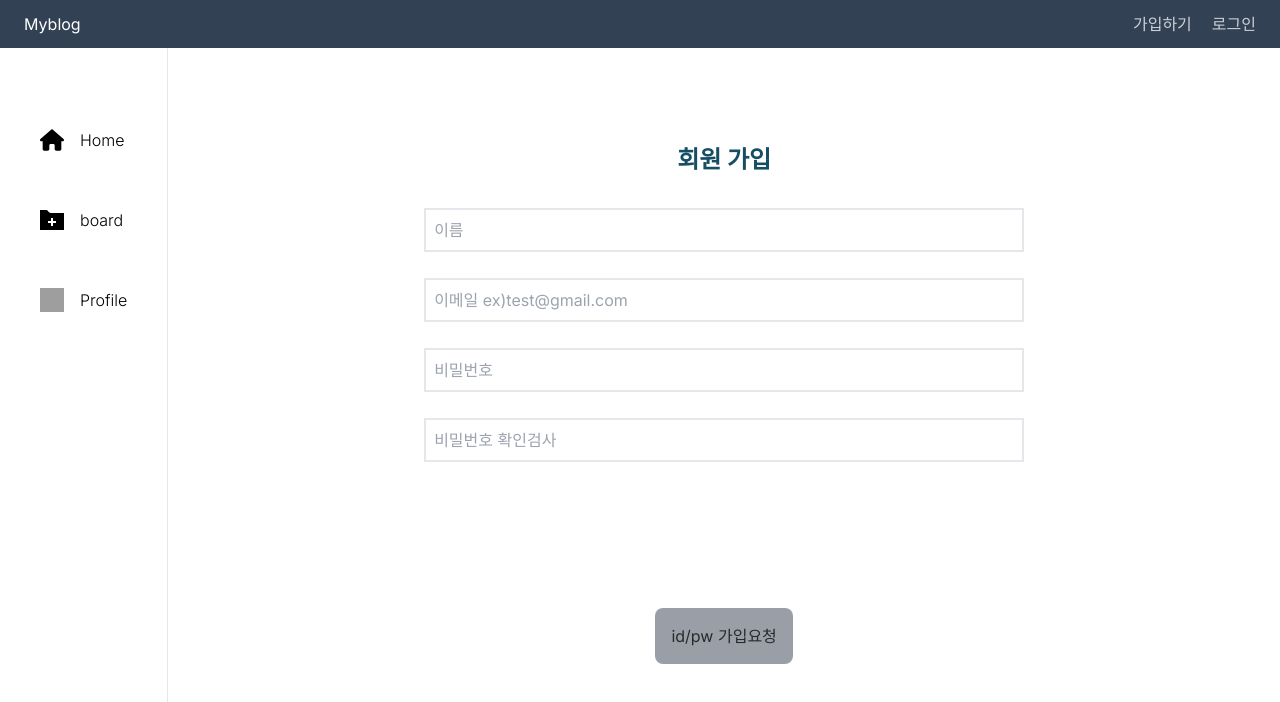
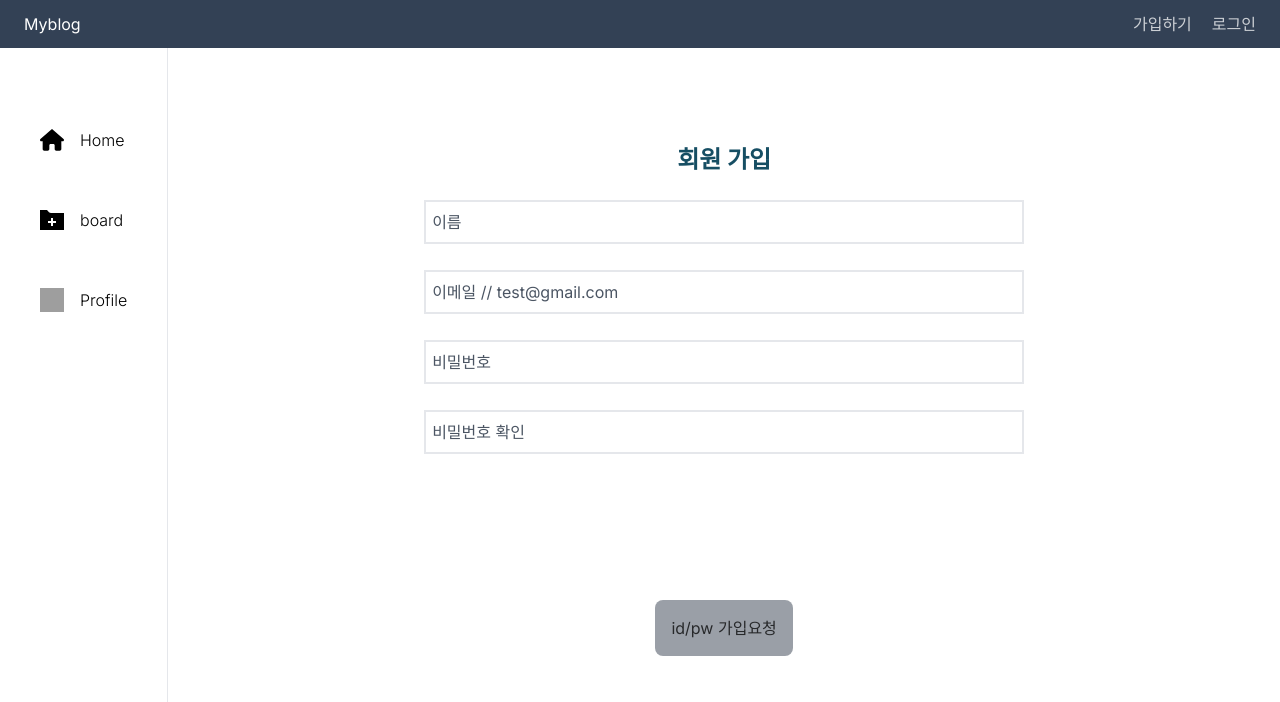
Before and after one commit to bluejeans9732/myblog2, a Next.js app: page /register in a window 1280 px wide. Shown: the top 702 px of the page. Built offline with nearby package versions, Linux system fonts and the light colour scheme; no server answers; grey boxes are pictures that could not be loaded.

Commit message:
register input css change

```diff
--- a/app/register/page.js
+++ b/app/register/page.js
@@ -23,43 +23,72 @@ export default function Register() {
           method="POST"
           className="h-[60vh] flex flex-col items-center justify-center "
         >
+          <div className='flex flex-col w-[75%] relative '>
             <input
               name="name"
               type="text"
-            placeholder="이름"
               required
-            className="mt-4 flex border-2 p-2 focus:outline-none w-[75%]"
+              className="flex border-2 p-2 focus:outline-none focus:border-cyan-900 focus:border-b-2 transition-colors peer text-black/50"
               value={name}
               onChange={(e) => setName(e.target.value)}
             />
+            <span
+              className="absolute left-2 top-2.5 text-gray-600 cursor-text peer-focus:text-xs peer-valid:text-xs peer-focus:-top-4 peer-valid:-top-4 peer-focus:text-cyan-900 peer-valid:text-cyan-900 transition-all"
+              style={{pointerEvents: "none"}}
+            >
+                  이름
+                </span>
+          </div>
+          <div className='flex flex-col w-[75%] relative mt-4'>
             <input
               name="email"
               type="email"
-            placeholder="이메일 ex)test@gmail.com"
               required
-            className="mt-4 flex border-2 p-2 focus:outline-none w-[75%]"
+              className="flex border-2 p-2 focus:outline-none focus:border-cyan-900 focus:border-b-2 transition-colors peer text-black/50"
               value={email}
               onChange={(e) => setEmail(e.target.value)}
             />
+            <span
+              className="absolute left-2 top-2.5 text-gray-600 cursor-text peer-focus:text-xs peer-valid:text-xs peer-focus:-top-4 peer-valid:-top-4 peer-focus:text-cyan-900 peer-valid:text-cyan-900 transition-all"
+              style={{pointerEvents: "none"}}
+            >
+              이메일 // test@gmail.com
+            </span>
+          </div>
+
+          <div className='flex flex-col w-[75%] relative mt-4'>
             <input
               name="password"
               type="password"
-            placeholder="비밀번호"
               required
-            className="mt-4 flex border-2 p-2 focus:outline-none w-[75%]"
+              className="flex border-2 p-2 focus:outline-none focus:border-cyan-900 focus:border-b-2 transition-colors peer text-black/50"
               value={password}
               onChange={(e) => setPassword(e.target.value)}
             />
+            <span
+              className="absolute left-2 top-2.5 text-gray-600 cursor-text peer-focus:text-xs peer-valid:text-xs peer-focus:-top-4 peer-valid:-top-4 peer-focus:text-cyan-900 peer-valid:text-cyan-900 transition-all"
+              style={{pointerEvents: "none"}}
+            >
+              비밀번호
+            </span>
+          </div>
+          <div className='flex flex-col w-[75%] relative mt-4'>
             <input
               name="passwordcheck"
               type="password"
-            placeholder="비밀번호 확인검사"
               required
-            className="mt-4 flex border-2 p-2 focus:outline-none w-[75%]"
+              className="flex border-2 p-2 focus:outline-none focus:border-cyan-900 focus:border-b-2 transition-colors peer text-black/50"
               value={passwordCheck}
               onChange={(e) => setPasswordCheck(e.target.value)}
             />
-          <div className={`${!arePasswordsSame ? '' : 'invisible'}`}>비밀번호가 일치하지않습니다</div>
+            <span
+              className="absolute left-2 top-2.5 text-gray-600 cursor-text peer-focus:text-xs peer-valid:text-xs peer-focus:-top-4 peer-valid:-top-4 peer-focus:text-cyan-900 peer-valid:text-cyan-900 transition-all"
+              style={{pointerEvents: "none"}}
+            >
+              비밀번호 확인
+            </span>
+          </div>
+          <div className={`${!arePasswordsSame ? '' : 'invisible'} text-red-800`}>비밀번호가 일치하지않습니다</div>
           <div className="w-full flex justify-center">
             <button
               type="submit"
```
Lines whose indentation alone changed are shown as unchanged.
